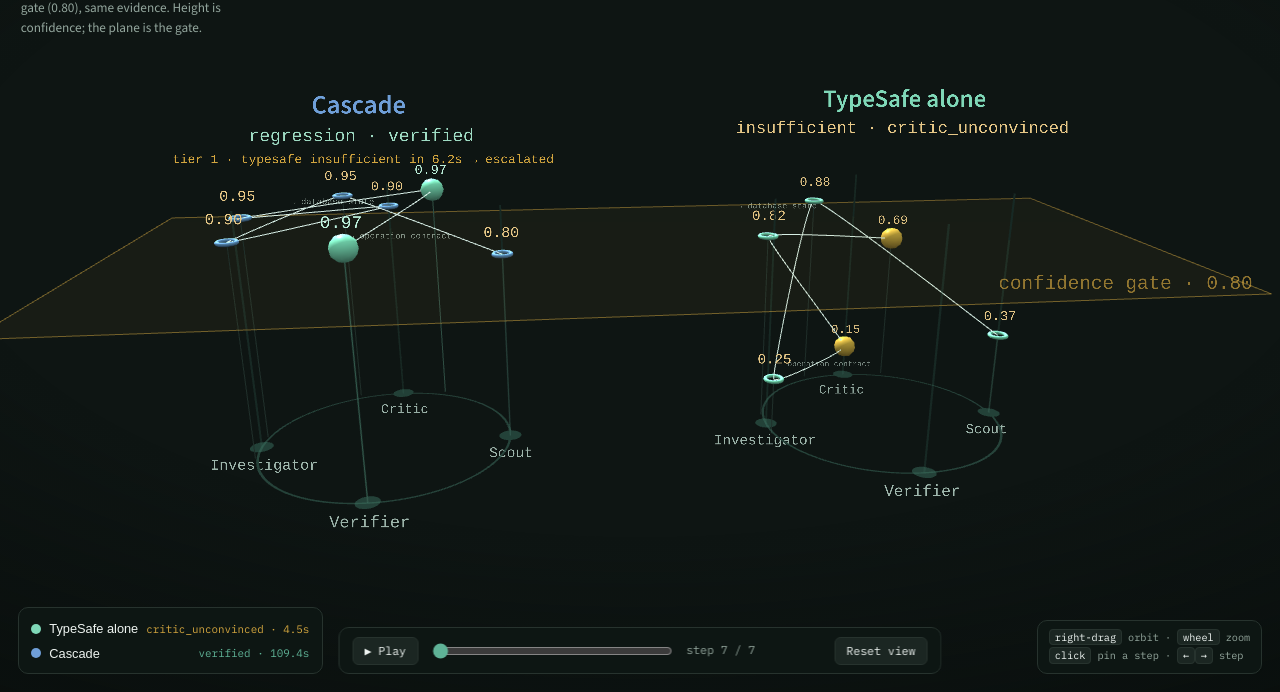
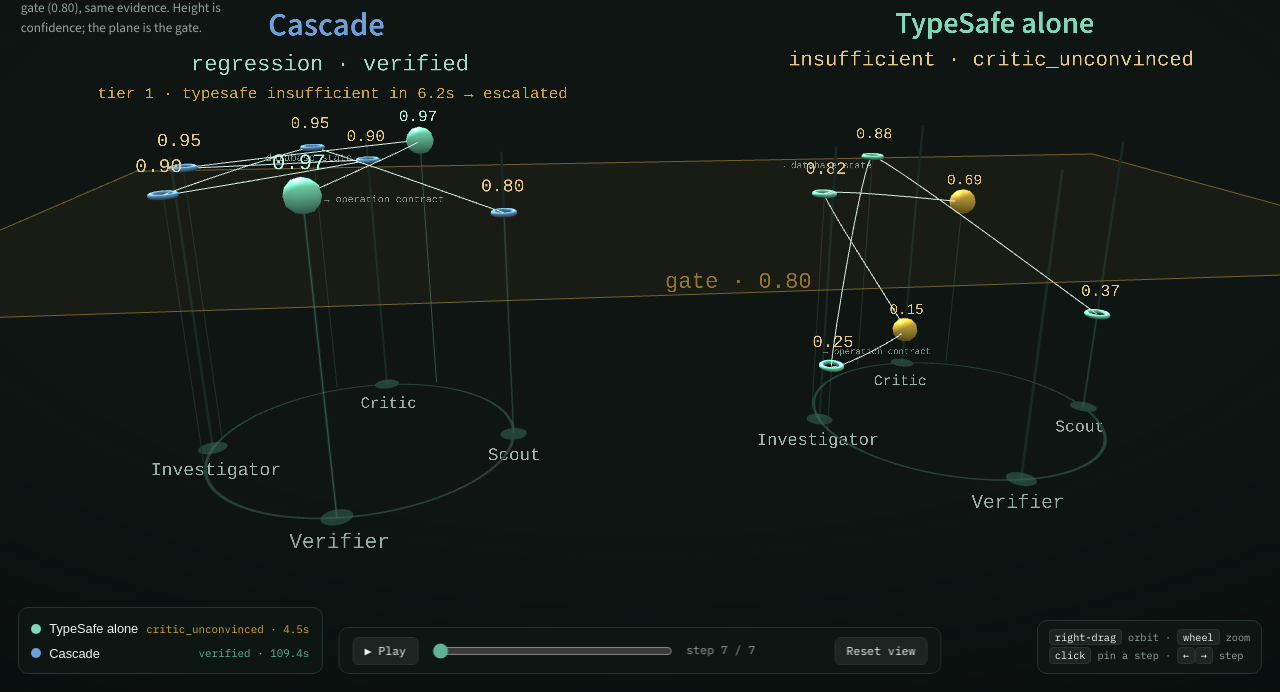
Before and after one commit to SashaSkind/beyondgreen, a website: page site/loop.html in a window 1280 px wide. Shown: the part 108-800 px from the top of the page. Drawn offline with nearby package versions, Linux system fonts and the light colour scheme; animation ran at ten frames a second.

Commit message:
Centre the loop view on what is actually drawn
The picture sat low and to the right: measured against the bright pixels
it was 83-96px right of centre and filled only 55% of the height, which
is what made it awkward to read. Two causes, both from framing by hand.

The camera aimed at a fixed height, but the centre of the content's
bounding box is not the centre of the picture — perspective tilts the
floor toward the viewer, so the drawing sits lower on screen than its
own middle. It now projects the box, measures the error in screen space
and slides the aim point to cancel it, three passes, which lands within
7px at every desktop size tested.

The gate label hung off a corner of the plane as the widest bright thing
on one side, with nothing opposite to balance it. It is smaller now and
sits in the gap between the two rings.

The frame target is tuned against bright pixels rather than the box,
since the box is an axis-aligned hull whose corners are mostly empty: at
1.08 the drawing fills 85% and keeps ~100px clear on every side, which
is where the overlay panels sit.

Portrait stacks the rings by depth, where the plates standing above each
ring landed over the ring behind it. The legend already names both runs,
so portrait drops the plates and keeps the rings close instead.

```diff
--- a/site/loop.html
+++ b/site/loop.html
@@ -245,8 +245,8 @@
   );
   gateEdge.rotation.x = -Math.PI / 2;
   gateGroup.add(gateEdge);
-  var gateTag = label("confidence gate · " + GATE.toFixed(2), { size: 34, color: "#d3a63f", scale: 1 });
-  gateTag.position.set(-planeW / 2 + 3.4, 0.62, -planeD / 2 - 0.4);
+  var gateTag = label("gate · " + GATE.toFixed(2), { size: 34, color: "#d3a63f", scale: .78 });
+  gateTag.position.set(0, 0.62, -planeD / 2 - 1.0);
   gateGroup.add(gateTag);
 
   // ---- one run: a ring of seats, a climbing path, a node per step ---------
@@ -289,10 +289,11 @@
     });
 
     // The run's own title, standing above its ring.
+    var plates = [];
     var title = label(run.label, { size: 46, weight: 600, mono: false,
       color: "#" + tint.toString(16).padStart(6, "0"), scale: 1.15 });
     title.position.set(0, H + 3.5, 0);
-    group.add(title);
+    group.add(title); plates.push(title);
 
     // A node per recorded step, seated by role and raised by confidence.
     var nodes = [], pts = [];
@@ -389,7 +390,7 @@
       size: 36, color: run.correct ? "#9fdcc4" : "#e7c887", scale: 1
     });
     plate.position.set(0, H + 2.5, 0);
-    group.add(plate);
+    group.add(plate); plates.push(plate);
 
     // The cascade's first tier abstained and was thrown away; its steps are not
     // in this receipt, so it is drawn as a marker rather than a second path.
@@ -400,10 +401,10 @@
         size: 30, color: "#d3a63f", scale: .86
       });
       esc.position.set(0, H + 1.7, 0);
-      group.add(esc);
+      group.add(esc); plates.push(esc);
     }
 
-    runs.push({ spec: run, group: group, nodes: nodes, visible: true });
+    runs.push({ spec: run, group: group, nodes: nodes, visible: true, plates: plates });
   });
 
   // ---- right-drag orbit ---------------------------------------------------
@@ -559,6 +560,8 @@
       r.visible = !r.visible;
       r.group.visible = r.visible;
       b.setAttribute("aria-pressed", String(r.visible));
+      layout(innerWidth, innerHeight);
+      if (!touched) { want.tx = HOME.tx; want.ty = HOME.ty; want.tz = HOME.tz; want.dist = HOME.dist; }
       if (pinned && pinned.userData.run.id === r.spec.id && !r.visible) { pinned = null; render(null); }
     });
     runsEl.appendChild(b);
@@ -613,25 +616,93 @@
   // Place the rings for the shape of the viewport, then pull the camera back
   // far enough that the whole drawing fits, rather than trusting a fixed number
   // that only ever suited one screen.
+  // Measure what is actually on screen and aim at its middle, rather than
+  // trusting a hand-picked target height that drifts as soon as anything moves.
+  function contentBox() {
+    var box = new THREE.Box3();
+    runs.forEach(function (r) {
+      if (!r.visible) return;
+      r.group.updateMatrixWorld(true);
+      box.expandByObject(r.group);
+    });
+    if (box.isEmpty()) box.setFromCenterAndSize(new THREE.Vector3(0, H / 2, 0), new THREE.Vector3(20, H, 20));
+    return box;
+  }
+
   function layout(w, h) {
     var portrait = w < 820;
     runs.forEach(function (r) {
       var off = RUN_X[r.spec.id] || 0;
-      r.group.position.set(portrait ? 0 : off, 0, portrait ? off : 0);
+      r.group.position.set(portrait ? 0 : off, 0, portrait ? off * 1.25 : 0);
+      r.plates.forEach(function (sp) { sp.visible = !portrait; });
     });
+    HOME.el = portrait ? 0.5 : 0.30;
+
+    var box = contentBox();
+    var size = box.getSize(new THREE.Vector3());
+    var mid = box.getCenter(new THREE.Vector3());
+    HOME.tx = mid.x; HOME.ty = mid.y; HOME.tz = mid.z;
+
+    // The gate plane is sized to the drawing so it frames it instead of
+    // running off both edges of the screen.
+    var pw = size.x + 5, pd = size.z + 5;
     gatePlane.geometry.dispose(); gateEdge.geometry.dispose();
-    var pw = portrait ? 17 : 38, pd = portrait ? 34 : 15;
     gatePlane.geometry = new THREE.PlaneGeometry(pw, pd);
     gateEdge.geometry = new THREE.EdgesGeometry(new THREE.PlaneGeometry(pw, pd));
-    gateTag.position.set(-pw / 2 + 5.2, 0.62, -pd / 2 - 0.4);
+    gateTag.position.set(0, 0.55, -pd / 2 - 1.0);
 
+    // A first estimate, good enough to start the screen-space pass from.
     var halfV = Math.tan((camera.fov * Math.PI / 180) / 2);
     var halfH = halfV * camera.aspect;
-    var spanX = Math.max((portrait ? 0 : Math.abs(RUN_X.typesafe)) + R + 3.4, pw / 2 + 1.5);
-    var spanY = (H + 6) / 2 + (portrait ? 5 : 0);
-    HOME.dist = Math.max(spanX / halfH, spanY / halfV) * 1.16;
-    HOME.el = portrait ? 0.5 : 0.30;
-    HOME.ty = portrait ? 5.0 : 5.6;
+    var spanH = Math.max(size.x, pw) / 2 + 1.5;
+    var spanV = (size.y + size.z * Math.sin(HOME.el)) / 2 + 1.5;
+    HOME.dist = Math.max(spanH / halfH, spanV / halfV) * 1.06;
+
+    // The centre of the box is not the centre of the picture: perspective tilts
+    // the floor toward the viewer, so the drawing sits lower on screen than its
+    // own middle. Project it, measure the error, and move the aim point to
+    // cancel it. Two passes is plenty to converge.
+    for (var pass = 0; pass < 3; pass++) recentre(box);
+  }
+
+  // Measured against the drawing's bright pixels, not the box: the box is an
+  // axis-aligned hull whose corners are mostly empty, so it has to overflow
+  // the frame a little for the picture itself to fill it. Leaves ~100px
+  // clear on every side, which is where the overlay panels sit.
+  var FILL = 1.08, FILL_PORTRAIT = 0.92;
+
+  function recentre(box) {
+    var ce = Math.cos(HOME.el), se = Math.sin(HOME.el);
+    camera.position.set(
+      HOME.tx + Math.cos(HOME.az) * ce * HOME.dist,
+      HOME.ty + se * HOME.dist,
+      HOME.tz + Math.sin(HOME.az) * ce * HOME.dist
+    );
+    camera.lookAt(HOME.tx, HOME.ty, HOME.tz);
+    camera.updateMatrixWorld(true);
+
+    var v = new THREE.Vector3(), lo = { x: Infinity, y: Infinity }, hi = { x: -Infinity, y: -Infinity };
+    for (var i = 0; i < 8; i++) {
+      v.set(i & 1 ? box.max.x : box.min.x, i & 2 ? box.max.y : box.min.y, i & 4 ? box.max.z : box.min.z);
+      v.project(camera);
+      lo.x = Math.min(lo.x, v.x); hi.x = Math.max(hi.x, v.x);
+      lo.y = Math.min(lo.y, v.y); hi.y = Math.max(hi.y, v.y);
+    }
+    if (!isFinite(lo.x) || !isFinite(lo.y)) return;
+
+    // Slide the aim point along the camera's own axes by the measured error.
+    var offX = (lo.x + hi.x) / 2, offY = (lo.y + hi.y) / 2;
+    var reachV = Math.tan((camera.fov * Math.PI / 180) / 2) * HOME.dist;
+    var reachH = reachV * camera.aspect;
+    var right = new THREE.Vector3().setFromMatrixColumn(camera.matrixWorld, 0);
+    var up = new THREE.Vector3().setFromMatrixColumn(camera.matrixWorld, 1);
+    HOME.tx += right.x * offX * reachH + up.x * offY * reachV;
+    HOME.ty += right.y * offX * reachH + up.y * offY * reachV;
+    HOME.tz += right.z * offX * reachH + up.z * offY * reachV;
+
+    var need = Math.max((hi.x - lo.x) / 2, (hi.y - lo.y) / 2);
+    var aim = innerWidth < 820 ? FILL_PORTRAIT : FILL;
+    if (need > 0) HOME.dist = Math.max(12, Math.min(180, HOME.dist * need / aim));
   }
 
   function resize() {
@@ -645,10 +716,12 @@
   addEventListener("resize", function () {
     resize();
     // Respect a viewer who has already flown somewhere; otherwise re-fit.
-    if (!touched) { want.dist = HOME.dist; want.el = HOME.el; want.ty = HOME.ty; }
+    if (!touched) {
+      ["dist", "el", "tx", "ty", "tz"].forEach(function (k) { want[k] = HOME[k]; });
+    }
   });
   resize();
-  ["dist", "el", "ty"].forEach(function (k) { want[k] = view[k] = HOME[k]; });
+  ["dist", "el", "tx", "ty", "tz"].forEach(function (k) { want[k] = view[k] = HOME[k]; });
   paint();
 
   function damp(a, b, lambda, dt) { return b + (a - b) * Math.exp(-lambda * dt); }
```
